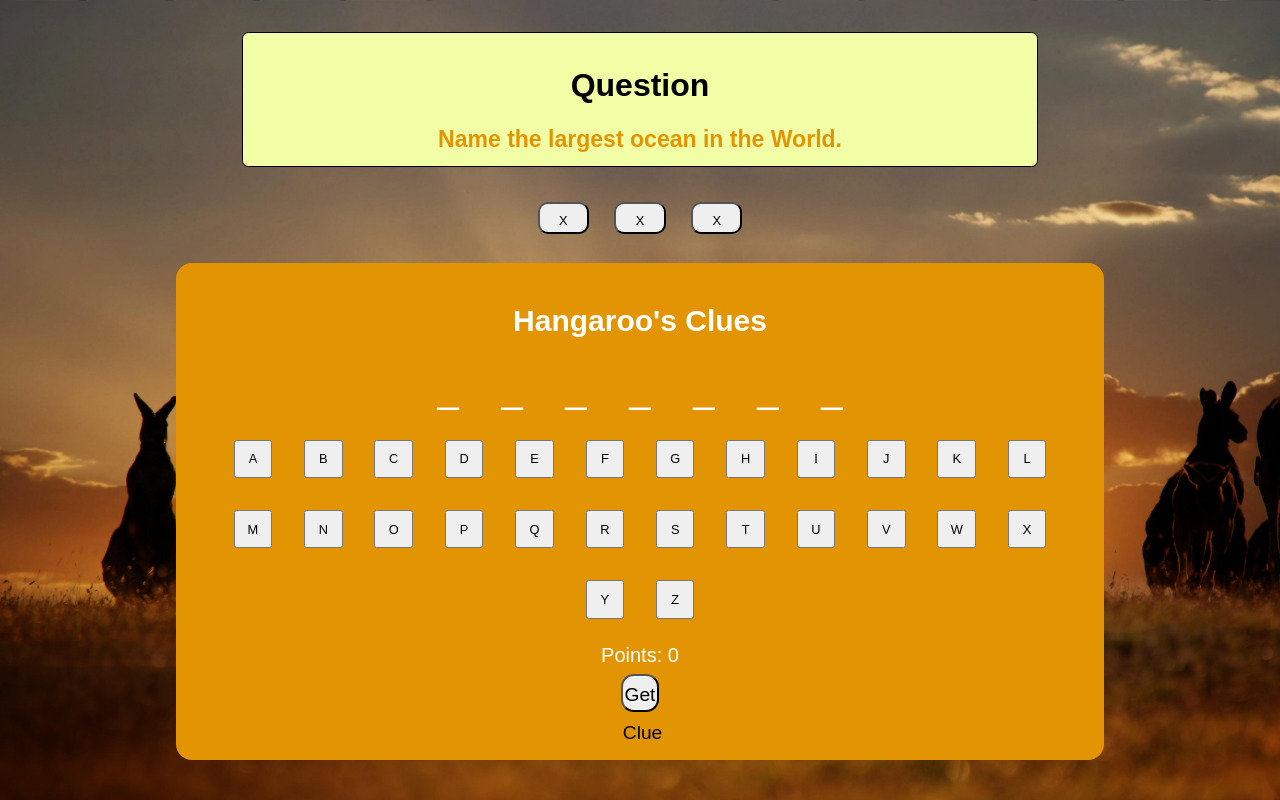
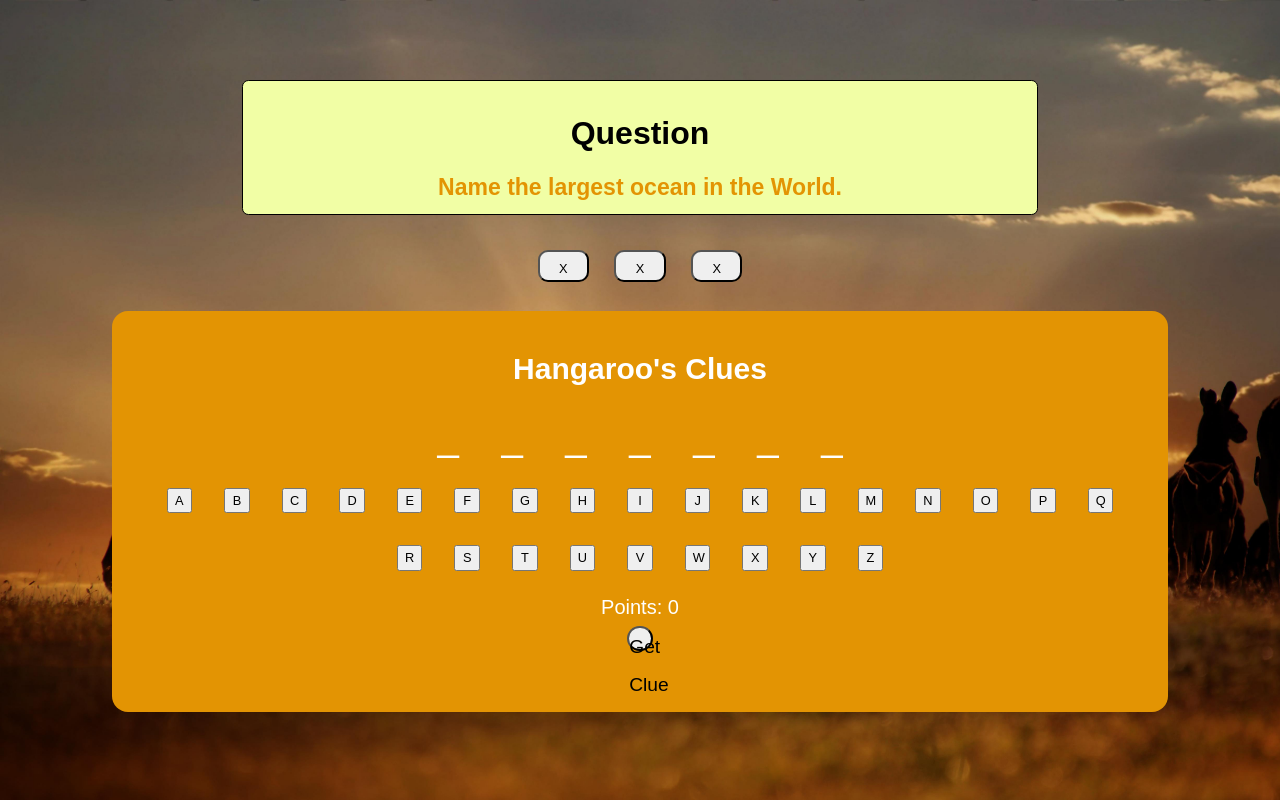
Before and after one commit to HangarooActivity/HangarooActivity.github.io, a PHP site: page / in a window 1280 px wide. Run offline with PHP 8.4, Linux system fonts and the light colour scheme.

Commit message:
Update styles.css

```diff
--- a/styles.css
+++ b/styles.css
@@ -29,7 +29,7 @@ body {
 }
 
 #game-container {
-    width: 70vw;
+    width: 80vw;
     background-color: rgb(227, 148, 3);
     padding: 2vh;
     border-radius: 2vh;
@@ -68,8 +68,8 @@ body {
 }
 
 .letter-button {
-    width: 3vw;
-    height: 3vw;
+    width: 2vw;
+    height: 2vw;
     line-height: 2vw;
     border-radius: 0.8vw;
     margin: 0.5vw;
@@ -77,8 +77,8 @@ body {
 }
 
 .game-button {
-    width: 3vw;
-    height: 3vw;
+    width: 2vw;
+    height: 2vw;
     line-height: 3vw;
     border-radius: 1vw;
     margin: 0.5vw;
@@ -159,8 +159,8 @@ body {
 
 .button {
 
-    width: 3vw;
-    height: 3vw;
+    width: 2vw;
+    height: 2vw;
     margin: 1vw;
     font-size: 1vw;
 }
```
